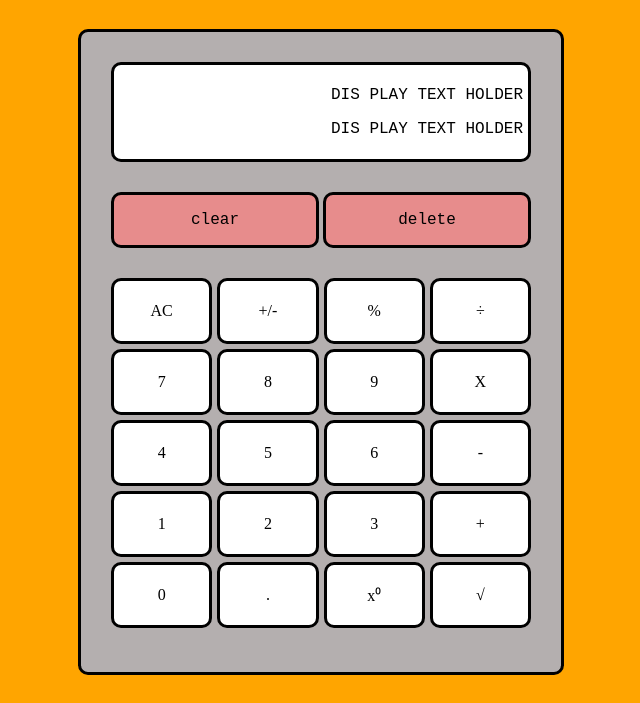
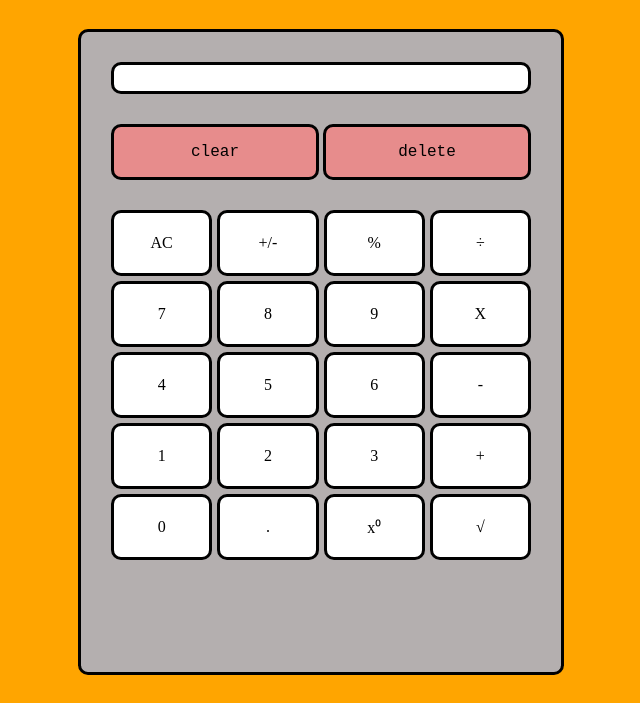
Before and after one commit to NathanNCN/Calculator-Website, a plain HTML site: page index.html in a window 1280 px wide. Shown: the part 97-800 px from the top of the page, without its empty margins (319-959 px from the left). Drawn offline with Linux system fonts and the light colour scheme.

Commit message:
Update index.html

```diff
--- a/index.html
+++ b/index.html
@@ -11,8 +11,8 @@
     <h1 class='title'>Simple Calculator</h1>
     <div class='calculator'>
         <div class='display'>
-            <p>DIS PLAY TEXT HOLDER</p>
-            <p>DIS PLAY TEXT HOLDER</p>
+            <p></p>
+            <p></p>
         </div>
         <div class='remove'>
             <button>clear</button>
```
